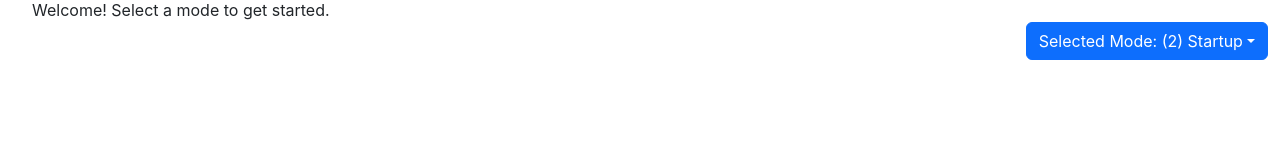
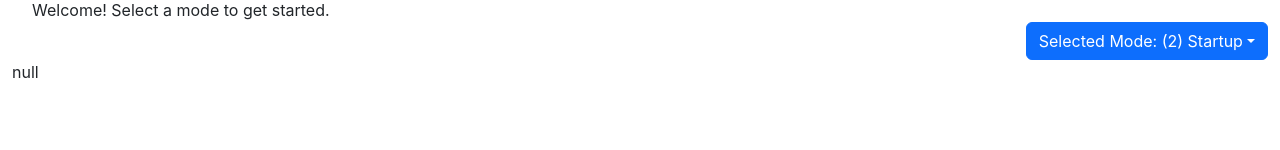
Before and after one commit to jschoch/espELSfrontend, a React (Create React App) app: page / in a window 1280 px wide. Shown: the part 137-287 px from the top of the page. Built offline with nearby package versions, Linux system fonts and the light colour scheme; no server answers.

Commit message:
basic events getting sent

```diff
--- a/src/App.js
+++ b/src/App.js
@@ -28,7 +28,7 @@ import OverlayTrigger from "react-bootstrap/OverlayTrigger";
 import Tooltip from "react-bootstrap/Tooltip";
 import Rev from './Rev.js';
 import Hobbing from './hobbing.js';
-import { send, stepsToDistance, mmOrImp, distanceToSteps } from './util.js';
+import { send, stepsToDistance, mmOrImp, useEventSource} from './util.js';
 import { Wifi, WifiOff } from 'react-bootstrap-icons';
 import useCookie from './useCookie.js';
 
@@ -75,8 +75,9 @@ const ModalError = ({ showModalError, modalErrorMsg, setShowModalError }) => {
 
 var default_ws_url = "ws://192.168.100.100/els";
 export default function App() {
-  const { register, handleSubmit, watch, errors } = useForm();
+  //const { register, handleSubmit, watch, errors } = useForm();
 
+  const sse_events = useEventSource('http://192.168.1.87/events');
 
   const handleModeSelect = data => {
     var c = machineConfig;
@@ -460,6 +461,11 @@ export default function App() {
         setShowModalError={setShowModalError}
 
       />
+      <Row>
+        <Col>
+          {JSON.stringify(sse_events)}
+        </Col>
+      </Row>
     </Container>
   )
 };
--- a/src/util.js
+++ b/src/util.js
@@ -1,4 +1,4 @@
-
+import React from 'react';
 
 export function send(cmd) {
     if (window.wsclient && window.wsclient.readyState === 1) {
@@ -99,3 +99,26 @@ export function viewPitch(state,pitch){
         return mmToIn(pitch);
     }
 }
+
+export const useEventSource = (url) => {
+        const [data, updateData] = React.useState(null);
+
+        React.useEffect(() => {
+          const source = new EventSource(url);
+
+          source.onmessage = function logEvents(event) {
+            var d = "";
+            console.log("bah", event);
+            try{
+                d = JSON.parse(event.data);
+                console.log("Event: ",d);
+                updateData(d);
+            }catch(e){
+                console.log("non json event", event)
+            }
+
+          }
+        }, [])
+
+        return data
+    }
```
